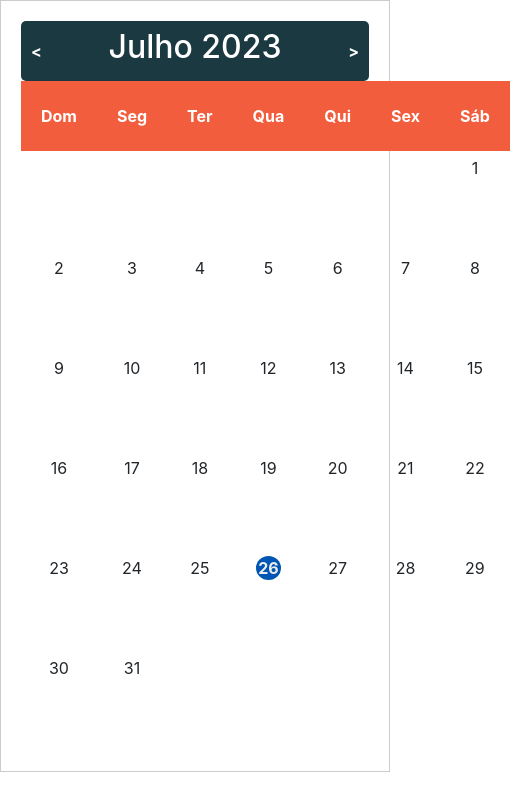
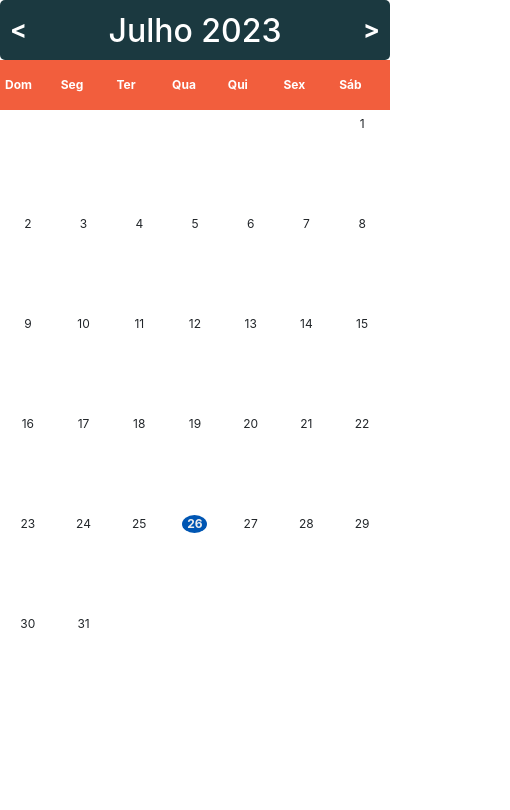
Before and after one commit to luvsscorpius/basic-google-calendar, a website: page index.html in a window 390 px wide. Shown: the whole page, 510 px wide, since content can reach past the window. Drawn offline with nearby package versions, Linux system fonts and the light colour scheme.

Commit message:
feat(becoming responsive): now you can use this calendar anywhere

```diff
--- /dev/null
+++ b/css/mobile.css
@@ -0,0 +1,69 @@
+.calendar {
+    max-height: 100%;
+    max-width: 100vw;
+    padding: 0;
+    border: 0;
+    margin: 0 auto;
+}
+
+.divMonthYear {
+    display: flex;
+    align-items: center;
+}
+
+.divMonthYear h2 {
+    display: flex;
+    justify-content: center;
+    align-items: center;
+    height: 100%;
+    margin-top: 10px;
+}
+
+.divMonthYear span {
+    margin: 10px;
+    cursor: pointer;
+    font-weight: bold;
+    font-size: 25px;
+    height: 100%;
+    display: flex;
+    justify-content: center;
+    align-items: center;
+}
+
+table {
+    font-size: 12px;
+    /* Decrease the font size for smaller screens */
+}
+
+th,
+td {
+    text-align: center;
+    padding: 0px;
+    /* Reduce the cell padding for smaller screens */
+    height: 50px;
+    /* Reduce the cell height for smaller screens */
+}
+
+th {
+    padding: 5px;
+    max-width: 100vw;
+}
+
+.cellCalendar {
+    max-width: 40px;
+    height: 100px;
+    /* Defina a altura desejada da célula */
+    text-align: center;
+    /* Centralize o conteúdo na célula */
+    vertical-align: top;
+    /* Alinhe o conteúdo no topo da célula */
+    padding-top: 5px;
+    overflow: hidden;
+}
+
+.event-container {
+    width: 40px;
+    display: flex;
+    flex-direction: column;
+    align-items: center;
+}
--- a/css/style.css
+++ b/css/style.css
@@ -43,10 +43,11 @@ table {
 
 th,
 td {
-    border: none;
     text-align: center;
-    padding: 20px;
-    height: 70px;
+    padding: 0px;
+    /* Reduce the cell padding for smaller screens */
+    height: 50px;
+    /* Reduce the cell height for smaller screens */
 }
 
 td:hover {
@@ -57,6 +58,7 @@ td:hover {
 th {
     background-color: #F25E3D;
     color: #fff;
+    padding-left: 6%;
 }
 
 td {
--- a/index.html
+++ b/index.html
@@ -6,6 +6,7 @@
     <meta name="viewport" content="width=device-width, initial-scale=1.0">
     <title>Google calendar</title>
     <link rel="stylesheet" href="css/style.css">
+    <link rel="stylesheet" media="screen and (max-width:1024px)" href="css/mobile.css">
     <link rel="stylesheet" href="https://cdnjs.cloudflare.com/ajax/libs/font-awesome/6.0.0-beta3/css/all.min.css"
         integrity="sha512-R/mnQ0OT0J9XzP0eLBWZEV4DsVegm+/C/xtly0kRfSYcM8zBf3URaLpVFN9J49KEyfJ19njtjeiKJnbliUqSGw=="
         crossorigin="anonymous" referrerpolicy="no-referrer" />
```
